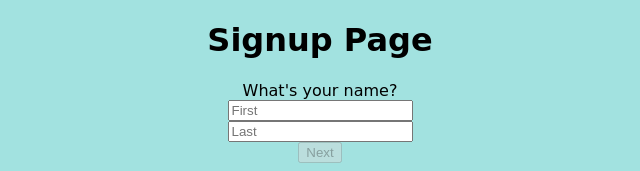
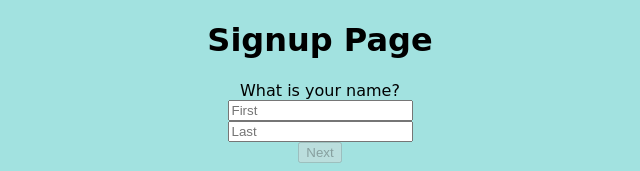
Before and after one commit to juicyJ/onboarding, a React (Create React App) app in the folder client/: page /onboarding in a window 1280 px wide. Shown: the top 171 px of the page, without its empty margins (320-960 px from the left). Built offline with nearby package versions, Linux system fonts and the light colour scheme.

Commit message:
semicolon cleanup

```diff
--- a/client/src/components/EmailCard.js
+++ b/client/src/components/EmailCard.js
@@ -16,11 +16,10 @@ export default class EmailCard extends Component {
     this.props.setCardAnswer(index, {
       [id]: value
     });
-
   }
 
   render() {
-    const {index, firstName, answer } = this.props;
+    const { index, firstName, answer } = this.props;
     const email = answer.email || "";
     const isDisabled = !email;
     return (
--- a/client/src/components/NameCard.js
+++ b/client/src/components/NameCard.js
@@ -31,7 +31,7 @@ export default class NameCard extends Component {
     return (
       <div>
         <div>
-          What's your name?
+          What is your name?
         </div>
         <div>
           <form>
--- a/client/src/components/SignupCard.js
+++ b/client/src/components/SignupCard.js
@@ -20,7 +20,8 @@ export default class SignupCard extends Component {
       first_name: answers[0].first_name,
       last_name: answers[0].last_name,
       email: answers[1].email,
-      bank: answers[2].bank
+      bank: answers[2].bank,
+      coolEncryptedPasswordd: event.target.value
     };
 
     fetch('/api/users', {
@@ -48,7 +49,7 @@ export default class SignupCard extends Component {
         </div>
         <div><input id="password" placeholder="Set Password" type="password"/></div>
         <div><input id="confirm_password" placeholder="Confirm Password" type="password"/></div>
-        <button onClick={() => this.process(answers)}>Create </button>
+        <button onClick={(e) => this.process(answers, e)}>Create </button>
 
       </div>
     );
--- a/client/src/containers/SignupPage.js
+++ b/client/src/containers/SignupPage.js
@@ -103,7 +103,7 @@ const mapStateToProps = (state) => {
     answers: state.cards.answers,
     index: state.cards.index,
     estimatedSavings: state.cards.estimated_savings
-  }
+  };
 }
 
 const mapDispatchToProps = (dispatch) => {
```
